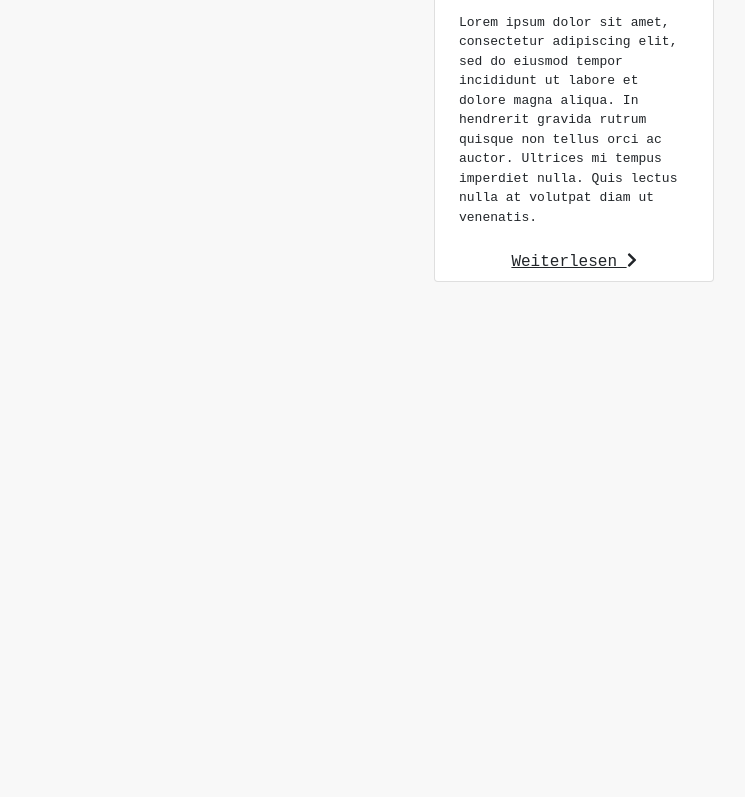
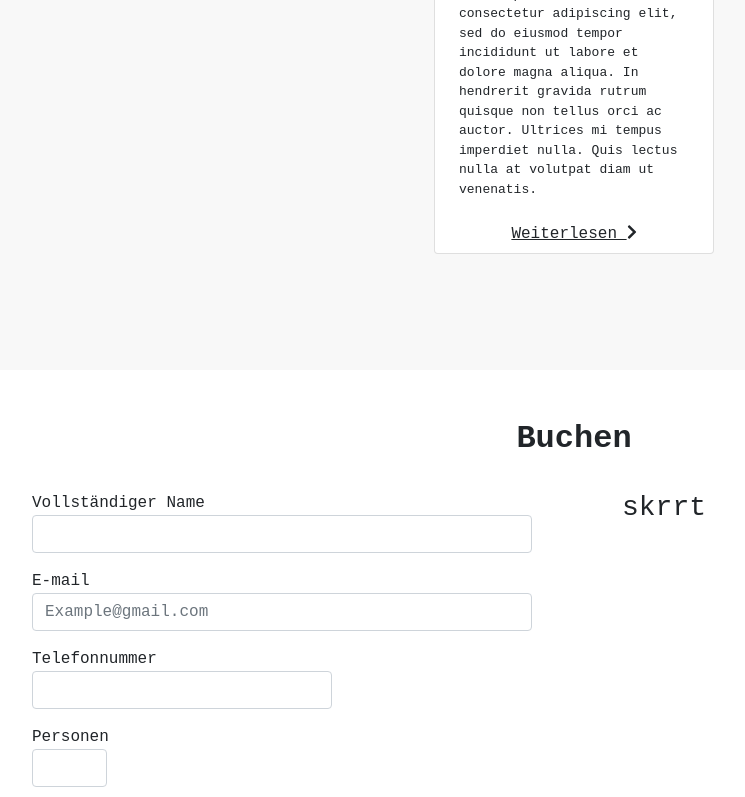
Before and after one commit to thorandresen/Aalykke45, an Angular app: page / in a window 1280 px wide. Shown: the part 2000-2797 px from the top of the page, without its empty margins (66-811 px from the left). Before the commit the page ends 2398 px from the top, so only its background shows below. Built offline with nearby package versions, Linux system fonts and the light colour scheme; what angular-bootstrap-md would draw is missing.

Commit message:
started styling booking component

```diff
--- a/src/app/app.component.html
+++ b/src/app/app.component.html
@@ -1,3 +1,4 @@
 <!-- <app-heading></app-heading> -->
 <app-information></app-information>
 <app-attractions></app-attractions>
+<app-booking></app-booking>
--- a/src/app/app.module.ts
+++ b/src/app/app.module.ts
@@ -4,10 +4,12 @@ import { HttpClientModule } from '@angular/common/http';
 import { FontAwesomeModule } from '@fortawesome/angular-fontawesome';
 import { MDBBootstrapModule } from 'angular-bootstrap-md';
 
+
 import { AppComponent } from './app.component';
 import { HeadingComponent } from './heading/heading.component';
 import { InformationComponent } from './information/information.component';
 import { AttractionsComponent } from './attractions/attractions.component';
+import { BookingComponent } from './booking/booking.component';
 
 @NgModule({
   declarations: [
@@ -15,6 +17,7 @@ import { AttractionsComponent } from './attractions/attractions.component';
     HeadingComponent,
     InformationComponent,
     AttractionsComponent,
+    BookingComponent,
   ],
   imports: [
     BrowserModule,
--- a/src/app/attractions/attractions.component.scss
+++ b/src/app/attractions/attractions.component.scss
@@ -3,8 +3,8 @@
         display: flex;
         justify-content: center;
         flex-direction: column;
-        margin-top: 50px;
-        margin-bottom: 100px;
+        padding-top: 50px;
+        padding-bottom: 100px;
 
         .title {
             font-weight: bold;
--- /dev/null
+++ b/src/app/booking/booking.component.html
@@ -0,0 +1,37 @@
+<div class="section-booking">
+    <div class="container-xl">
+        <h2 class="title">Buchen</h2>
+        <div class="main-container">
+            <div class="booking-form-container col-6">
+
+                <label for="name-input">Vollständiger Name</label>
+                <div class="input-group">
+                    <input type="text" class="form-control" placeholder="" aria-label="Fullname"
+                        aria-describedby="name-input">
+                </div>
+
+                <label for="email-input">E-mail</label>
+                <div class="input-group">
+                    <input type="email" class="form-control" placeholder="Example@gmail.com" aria-label="Email"
+                        aria-describedby="email-input">
+                </div>
+
+                <label for="phone-input">Telefonnummer</label>
+                <div class="input-group input-number">
+                    <input type="text" class="form-control" placeholder="" aria-label="Phonenumber"
+                        aria-describedby="phone-input">
+                </div>
+
+                <label for="persons-input">Personen</label>
+                <div class="input-group input-persons">
+                    <input type="number" class="form-control" aria-label="Personen" aria-describedby="persons-input">
+                </div>
+
+            </div>
+            <div class="booking-information-container col-6">
+                <h3>skrrt</h3>
+            </div>
+        </div>
+
+    </div>
+</div>
--- /dev/null
+++ b/src/app/booking/booking.component.scss
@@ -0,0 +1,44 @@
+.section-booking {
+    padding-top: 50px;
+    padding-bottom: 100px;
+    background-color: white;
+    .container-xl {
+
+        .title {
+            font-weight: bold;
+            margin-bottom: 32px;
+            text-align: center;
+        }
+
+        .main-container {
+            display: flex;
+            flex-direction: row;
+            @media (max-width: 1000px) { flex-direction: column; }
+
+            .booking-form-container {
+                display: flex;
+                flex-direction: column;
+                align-items: flex-start;
+                margin: 0 16px;
+
+                .input-group {
+                    margin-bottom: 16px;
+                    max-width: 500px;
+                }
+
+                .input-persons {
+                    width: 75px;
+                }
+
+                .input-number {
+                    width: 300px;
+                }
+            }
+
+            .booking-information-container {
+                margin: 0 16px;
+            }
+        }
+
+    }
+}
--- /dev/null
+++ b/src/app/booking/booking.component.ts
@@ -0,0 +1,15 @@
+import { Component, OnInit } from '@angular/core';
+
+@Component({
+  selector: 'app-booking',
+  templateUrl: './booking.component.html',
+  styleUrls: ['./booking.component.scss']
+})
+export class BookingComponent implements OnInit {
+
+  constructor() { }
+
+  ngOnInit(): void {
+  }
+
+}
--- a/src/app/information/information.component.html
+++ b/src/app/information/information.component.html
@@ -1,7 +1,7 @@
 <div class="section-information">
+    <h1>{{headerText}}</h1>
     <div class="container-xl">
         <div class="col information-container">
-            <h1>{{headerText}}</h1>
             <p>{{mainText}}</p>
             <br>
             <p>{{roomText}}</p>
--- a/src/app/information/information.component.scss
+++ b/src/app/information/information.component.scss
@@ -1,7 +1,12 @@
 .section-information {
-    padding-top: 64px;
+    padding-top: 32px;
     padding-bottom: 16px;
     background-color: white;
+
+    h1 {
+        text-align: center;
+        margin-bottom: 16px;
+    }
 
     .container-xl {
         display: flex;
@@ -16,7 +21,7 @@
         font-size: small;
         padding: 16px;
 
-        .signature-text, .regards-text, h1 {
+        .signature-text, .regards-text {
             text-align: center;
         }
     }
@@ -25,7 +30,7 @@
         display: flex;
         justify-content: center;
         padding: 16px;
-        margin-top: 60px;
+        // margin-top: 67px;
 
         .card {
             max-width: 450px;
```
Also changed, not shown: 1 other file (tests, documents, lock files or other folders).
